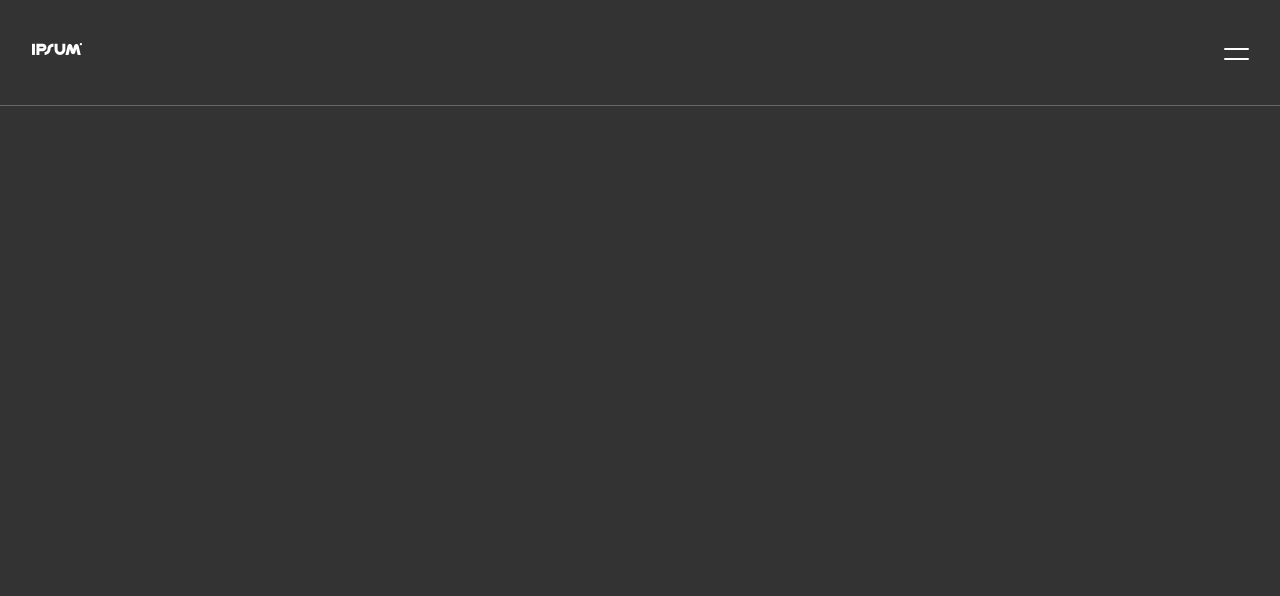
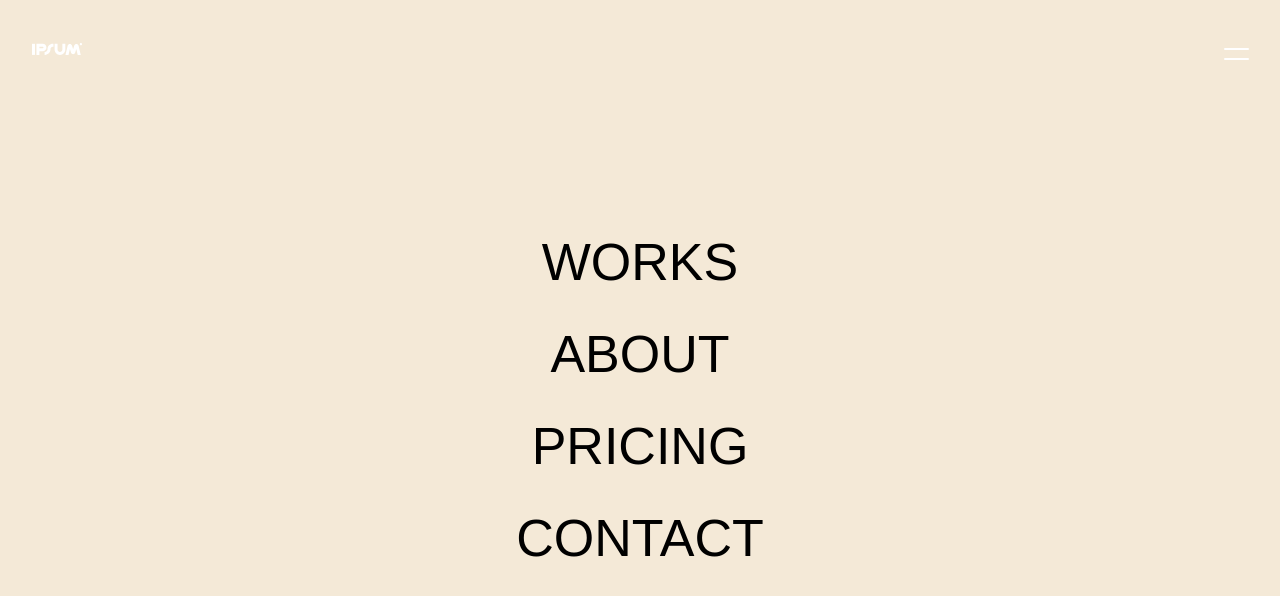
Before and after one commit to vladik93/portfolio-2, a plain HTML site: page index.html in a window 1280 px wide. Drawn offline with Linux system fonts and the light colour scheme.

Commit message:
working on menu text animation

```diff
--- a/index.html
+++ b/index.html
@@ -25,7 +25,28 @@
   </head>
   <body>
     <div class="container">
-      <div class="header-menu" id="header-menu"></div>
+      <div class="header-menu show" id="header-menu">
+        <nav class="menu-nav-wrapper">
+          <div class="menu-nav-item">
+            <button>WORKS</button>
+          </div>
+          <div class="menu-nav-item">
+            <button>ABOUT</button>
+          </div>
+          <div class="menu-nav-item">
+            <button>PRICING</button>
+          </div>
+          <div class="menu-nav-item">
+            <button>CONTACT</button>
+          </div>
+        </nav>
+
+
+
+
+
+
+      </div>
       <header>
         <div class="header-logo-wrapper">
           <button class="logo-button">
@@ -43,8 +64,6 @@
           <span class="header-menu-bar"></span>
           <span class="header-menu-bar"></span>
         </button>
-
-
       </header>
     </div>
 
--- a/style.css
+++ b/style.css
@@ -1,4 +1,13 @@
 /* GENERAL */
+
+:root {
+  --color-light: #f4e0d7;
+  --color-tint:  #d3c0a1;
+  --color-accent: #a2806d;
+  --color-dark: #7a4d5c;
+  --color-secondary: #680d5c;
+
+}
 
 * {
   margin: 0;
@@ -13,8 +22,9 @@ html {
 body {
   font-size: 1.6rem;
   font-family: "Poppins", sans-serif;
-  background-color: #333;
+  background-color: var(--color-secondary);
   min-height: 100vh;
+  position: relative;
 }
 
 
@@ -25,7 +35,6 @@ header {
   display: flex;
   justify-content: space-between;
   align-items: center;
-  border-bottom: 1px solid #666;
   position: fixed;
   top: 0;
   width: 100%;
@@ -58,8 +67,10 @@ header {
   background: none;
   border: none;
   position: relative;
-  background: rgb(255, 255, 255);
+  margin-right: 2.4rem;
 }
+
+
 
 
 
@@ -73,7 +84,7 @@ header {
   border-radius: 30px;
   position: absolute;
   top: 0;
-  left: -2.4rem;
+  left: 0;
   transition: transform 0.2s ease-in;
 
 }
@@ -102,11 +113,46 @@ header {
   top: 0;
   left: 0;
   transform: translateY(-100%);
-  background: #999;
+  background: #f4e9d7;
   transition: transform 0.5s ease-in;
+  display: flex;
+  flex-direction: column;
+  align-items: center;
+  justify-content: center;
 
 }
 
 .header-menu.show {
   transform: translateY(0%);
 }
+
+.menu-nav-wrapper {
+  display: flex;
+  flex-direction: column;
+  gap: 3.2rem;
+
+}
+
+
+.menu-nav-item {
+  overflow-y: hidden;
+}
+
+.menu-nav-item button {
+  background: none;
+  border: none;
+  font-size: 5.2rem;
+  width: 100%;
+  transform: translateY(100%);
+  animation: textRise 0.5s ease-in forwards;
+}
+
+@keyframes textRise {
+  0% {
+    transform: translateY(100%);
+  }
+
+  100% {
+    transform: translateY(0%);
+  }
+}
```
Also changed, not shown: 1 other file.
